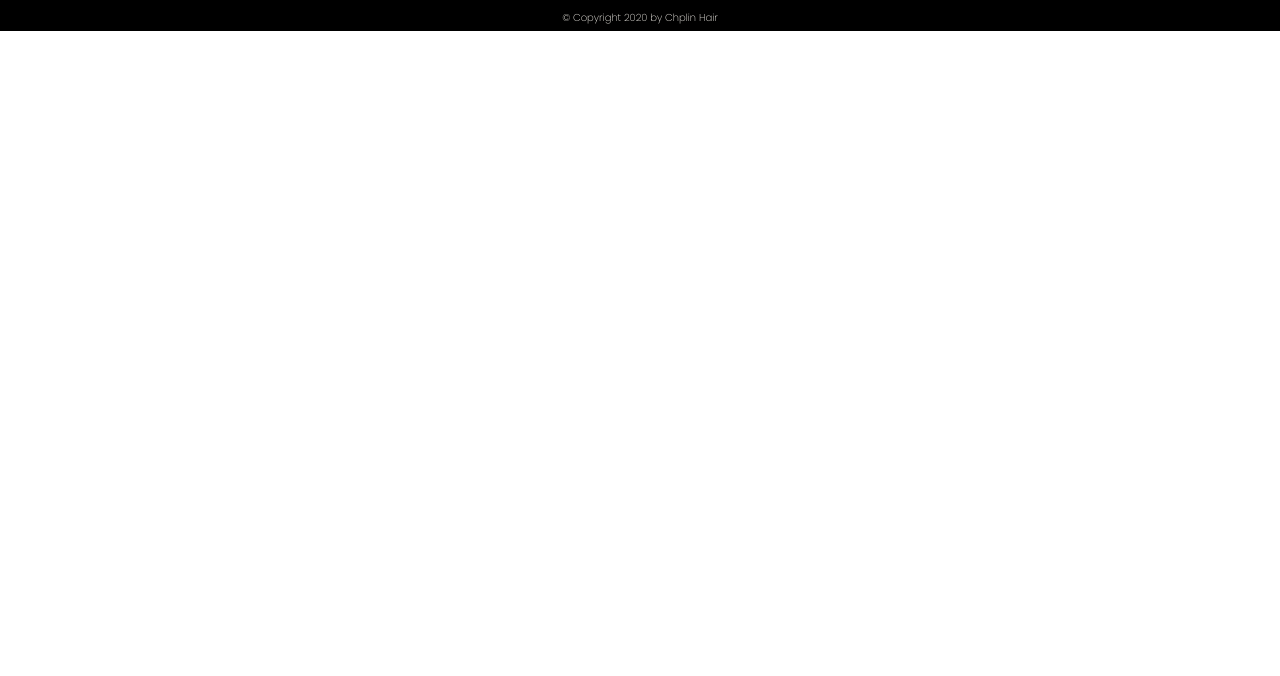
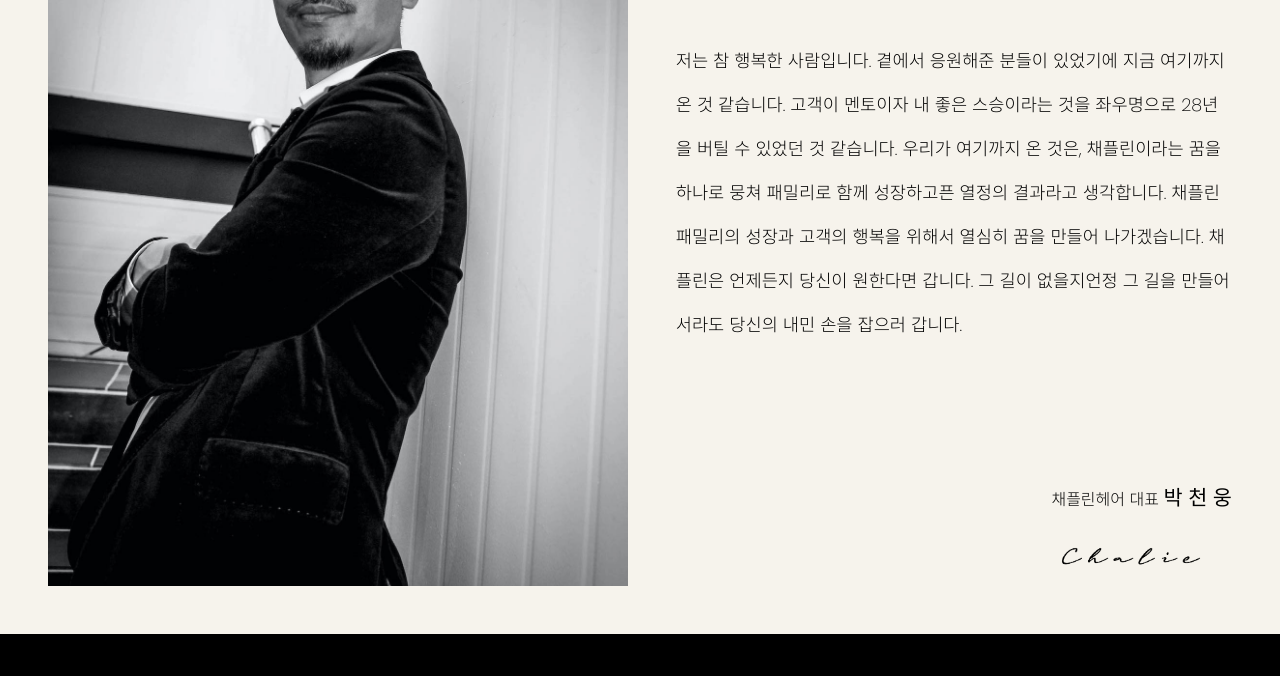
Before and after one commit to suyeonme/chaplinhair.com-gatsby, a Gatsby site: page /about in a window 1280 px wide. Shown: the part 1970-2646 px from the top of the page. Before the commit the page ends 2001 px from the top, so only its background shows below. Built offline with nearby package versions, Linux system fonts and the light colour scheme; Gatsby itself is replaced by a stand-in of ours.

Commit message:
Add a CEO message component

```diff
--- /dev/null
+++ b/src/components/About/CEOMessage.js
@@ -0,0 +1,89 @@
+import React from 'react';
+import styled from 'styled-components';
+
+import CEOImg from 'assets/img/ceo-message.jpg';
+import HandWritten from 'assets/img/handwritten.png';
+
+import { TitleH1, Container } from 'styles/style';
+
+const Wrapper = styled.div`
+  display: flex;
+`;
+
+const ImgContainer = styled.div`
+  background: url(${CEOImg});
+  background-size: cover;
+  width: 100%;
+  height: auto;
+  min-height: 95vh;
+`;
+
+const TextContainer = styled.div`
+  display: flex;
+  flex-direction: column;
+  justify-content: space-between;
+  width: 100%;
+  padding-left: 3rem;
+
+  q {
+    display: block;
+    margin-top: 4rem;
+    font-weight: 400;
+    font-size: 1.6rem;
+  }
+
+  p {
+    font-size: 1.1rem;
+    line-height: 2.5;
+  }
+`;
+
+const NameContainer = styled.div`
+  margin-left: auto;
+
+  p {
+    font-size: 1rem;
+  }
+
+  span {
+    font-size: 1.3rem;
+    font-weight: 400;
+  }
+
+  img {
+    width: 10rem;
+    height: auto;
+  }
+`;
+
+const CEOMessage = () => {
+  return (
+    <Container bgColor="#F6F3EC" color="black">
+      <TitleH1>CEO Message</TitleH1>
+      <Wrapper>
+        <ImgContainer src={CEOImg} alt="채플린 헤어 박천웅 대표" />
+        <TextContainer>
+          <q>“꿈을 크게 가져라. 부서져도 조각은 크다.”</q>
+          <p>
+            저는 참 행복한 사람입니다. 곁에서 응원해준 분들이 있었기에 지금
+            여기까지 온 것 같습니다. 고객이 멘토이자 내 좋은 스승이라는 것을
+            좌우명으로 28년을 버틸 수 있었던 것 같습니다. 우리가 여기까지 온
+            것은, 채플린이라는 꿈을 하나로 뭉쳐 패밀리로 함께 성장하고픈 열정의
+            결과라고 생각합니다. 채플린 패밀리의 성장과 고객의 행복을 위해서
+            열심히 꿈을 만들어 나가겠습니다. 채플린은 언제든지 당신이 원한다면
+            갑니다. 그 길이 없을지언정 그 길을 만들어서라도 당신의 내민 손을
+            잡으러 갑니다.
+          </p>
+          <NameContainer>
+            <p>
+              채플린헤어 대표 <span>박 천 웅</span>
+            </p>
+            <img src={HandWritten} alt="채플린 헤어 박천웅 대표 서명" />
+          </NameContainer>
+        </TextContainer>
+      </Wrapper>
+    </Container>
+  );
+};
+
+export default CEOMessage;
--- a/src/components/Home/HomeYoutube.js
+++ b/src/components/Home/HomeYoutube.js
@@ -65,6 +65,7 @@ const HomeYoutube = () => {
           allowFullScreen="true"
           webkitallowfullscreen="true"
           mozallowfullscreen="true"
+          title="채플린 헤어 유튜브 채널, 찰리의 미용tv"
         ></iframe>
       </VideoContainer>
     </Wrapper>
--- a/src/components/Layout/Footer/Footer.js
+++ b/src/components/Layout/Footer/Footer.js
@@ -73,7 +73,7 @@ const Footer = () => {
           return (
             <SocialContainer key={i}>
               <SocialIcon src={social.icon} />
-              <a href={social.url} target="_blank">
+              <a href={social.url} target="_blank" rel="noopener noreferrer">
                 <span>{social.iconTitle}</span>
               </a>
             </SocialContainer>
--- a/src/fonts/fonts.css
+++ b/src/fonts/fonts.css
@@ -14,10 +14,10 @@
     url('./Spoqa Han Sans Light.woff') format('woff');
 }
 
-@font-face {
+/* @font-face {
   font-family: 'Spoqa Han Sans';
   font-style: normal;
   font-weight: 100;
   src: url('./Spoqa Han Sans Thin.woff2'),
     url('./Spoqa Han Sans Thin.woff') format('woff');
-}
+} */
--- a/src/pages/about.js
+++ b/src/pages/about.js
@@ -3,6 +3,7 @@ import React from 'react';
 import Layout from 'components/Layout/Layout';
 import SubHeader from 'components/Layout/Header/SubHeader';
 import AboutUs from 'components/About/AboutUs';
+import CEOMessage from 'components/About/CEOMessage';
 
 const AboutPage = () => {
   const headerObj = {
@@ -16,6 +17,7 @@ const AboutPage = () => {
       <SubHeader {...headerObj} />
       <main>
         <AboutUs />
+        <CEOMessage />
       </main>
     </Layout>
   );
```
Also changed, not shown: src/pages/404.js (added, +9 -0 lines), src/assets/img/ceo-message.jpg (added), src/assets/img/handwritten.png (added).
